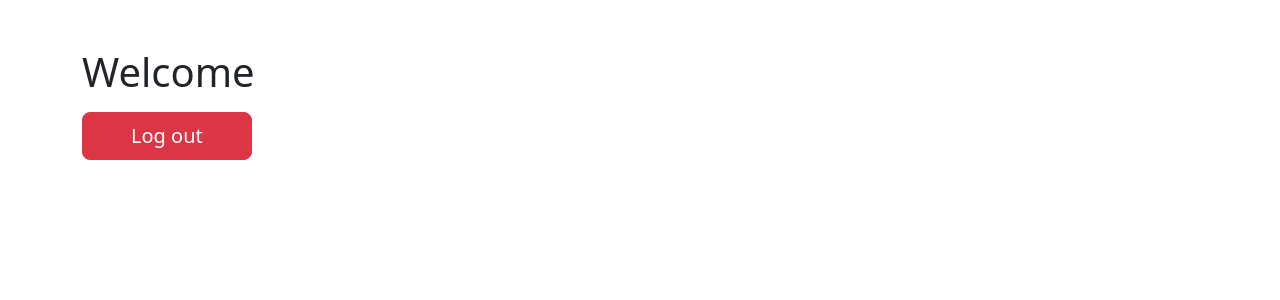
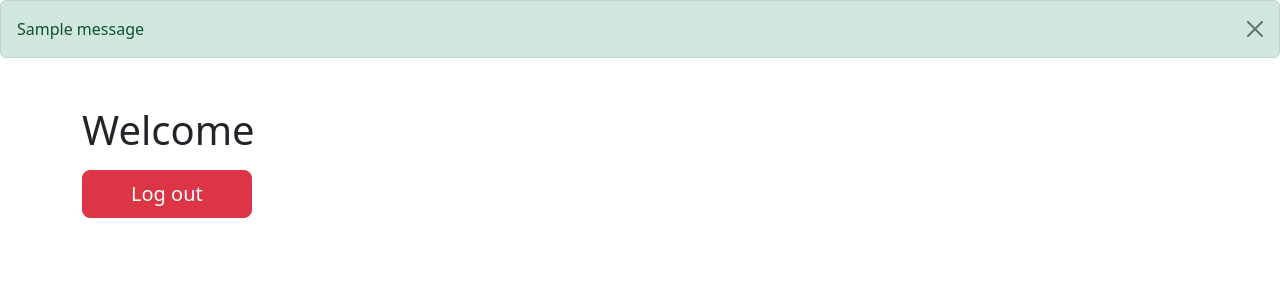
Before and after one commit to fristhon/django-blog, a Django app: template pyblog/users/templates/users/profile.html in a window 1280 px wide. Shown: the part 80-380 px from the top of the page. Run offline with Django 3.2, Linux system fonts and the light colour scheme; the template is opened without the code that fills it, so the values that code supplies are empty; tables that the repository leaves empty hold one stand-in row (values such as "Sample post"); one stand-in notice (Sample message) is shown.

Commit message:
show some messages to user

```diff
--- a/pyblog/base/templates/base/base.html
+++ b/pyblog/base/templates/base/base.html
@@ -50,6 +50,33 @@
 
     </nav>
 
+    {% if messages %}
+    {% for message in messages %}
+        {% if message.tags == 'success' %}
+            <div class="alert alert-success alert-dismissible fade show" role="alert">
+                {{ message|safe|escape }}
+                  <button type="button" class="btn-close" data-bs-dismiss="alert" aria-label="Close"></button>
+            </div>
+        {% elif message.tags == 'error' %}
+            <div class="alert alert-danger alert-dismissible" role="alert">
+                {{ message|safe|escape }}
+                  <button type="button" class="btn-close" data-bs-dismiss="alert" aria-label="Close"></button>
+            </div>
+        {% elif message.tags == 'info' %}
+            <div class="alert alert-info alert-dismissible" role="alert">
+                {{ message|safe|escape }}
+                  <button type="button" class="btn-close" data-bs-dismiss="alert" aria-label="Close"></button>
+            </div>
+        {% elif message.tags == 'warning' %}
+            <div class="alert alert-warning alert-dismissible" role="alert">
+                {{ message|safe|escape }}
+                  <button type="button" class="btn-close" data-bs-dismiss="alert" aria-label="Close"></button>
+            </div>
+        {% endif %}
+    {% endfor %}
+{% endif %}
+
+
     {% block content %}
     {% endblock %}
 
```
Also changed, not shown: pyblog/users/values.py (added, +21 -0 lines), pyblog/users/views.py (+36 -5 lines).
